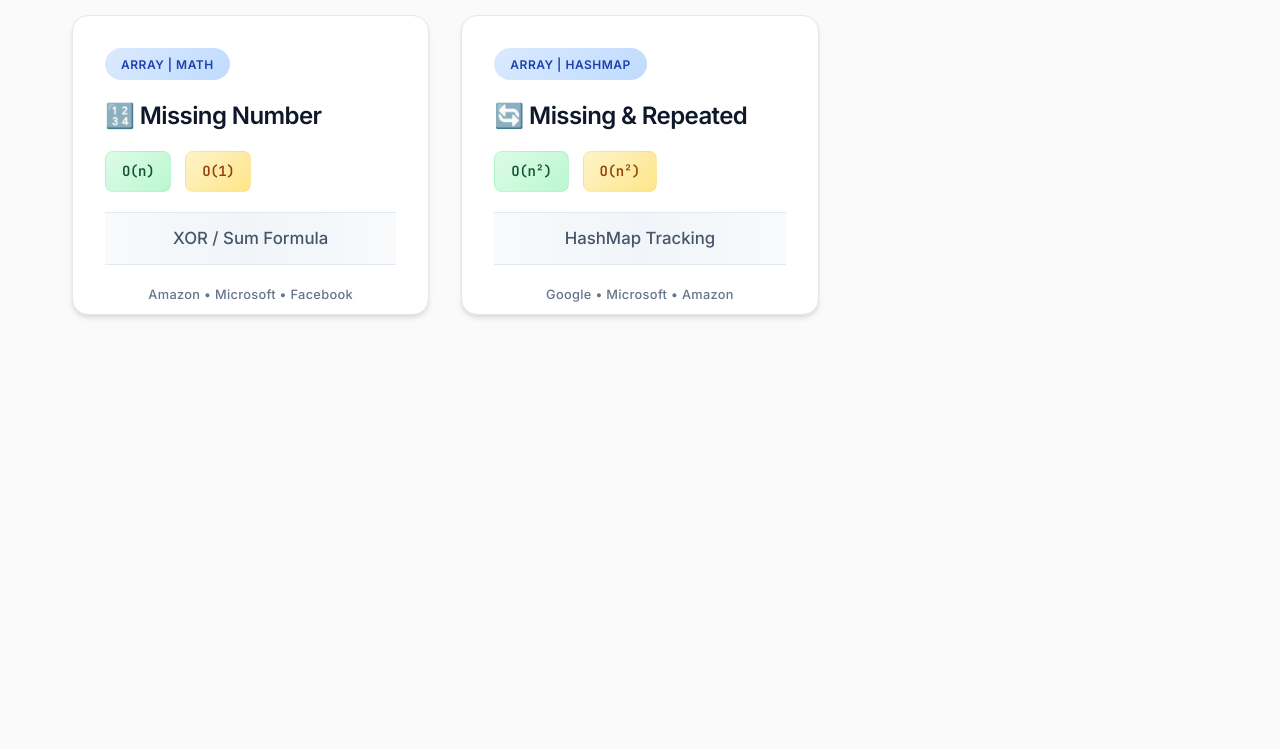
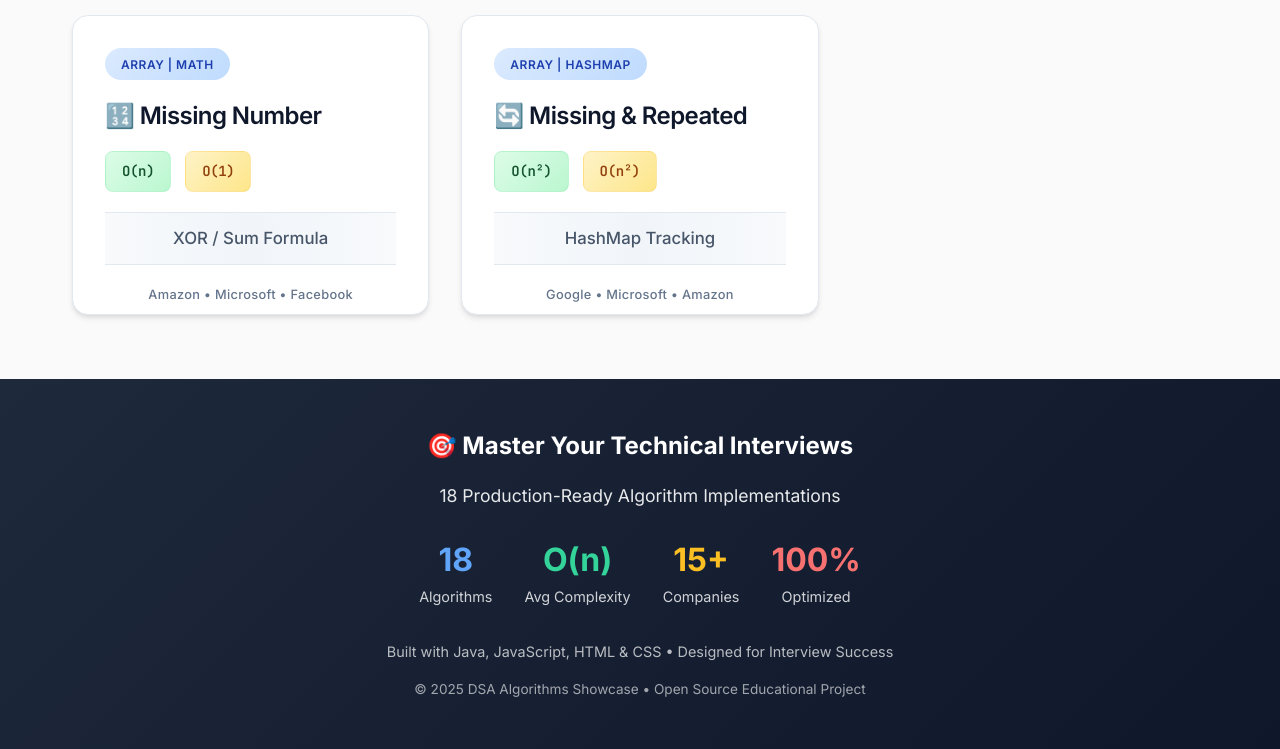
Before and after one commit to mynamevansh/DSA-QUESTIONS-, a plain HTML site: page showcase/index.html in a window 1280 px wide. Shown: the part 2000-2749 px from the top of the page. Before the commit the page ends 2363 px from the top, so only its background shows below. Drawn offline with Linux system fonts and the light colour scheme.

Commit message:
Enhance README with badges, learning path, and stats; Add professional footer to showcase

```diff
--- a/showcase/index.html
+++ b/showcase/index.html
@@ -462,6 +462,37 @@
         </div>
     </main>
 
+    <footer style="background: linear-gradient(135deg, #1e293b 0%, #0f172a 100%); color: white; padding: 3rem 0; margin-top: 4rem; text-align: center;">
+        <div class="container">
+            <h3 style="margin-bottom: 1rem; font-size: 1.5rem;">🎯 Master Your Technical Interviews</h3>
+            <p style="opacity: 0.9; margin-bottom: 1.5rem; font-size: 1.1rem;">18 Production-Ready Algorithm Implementations</p>
+            <div style="display: flex; justify-content: center; gap: 2rem; flex-wrap: wrap; margin-bottom: 2rem;">
+                <div style="text-align: center;">
+                    <div style="font-size: 2rem; font-weight: 700; color: #60a5fa;">18</div>
+                    <div style="opacity: 0.8; font-size: 0.9rem;">Algorithms</div>
+                </div>
+                <div style="text-align: center;">
+                    <div style="font-size: 2rem; font-weight: 700; color: #34d399;">O(n)</div>
+                    <div style="opacity: 0.8; font-size: 0.9rem;">Avg Complexity</div>
+                </div>
+                <div style="text-align: center;">
+                    <div style="font-size: 2rem; font-weight: 700; color: #fbbf24;">15+</div>
+                    <div style="opacity: 0.8; font-size: 0.9rem;">Companies</div>
+                </div>
+                <div style="text-align: center;">
+                    <div style="font-size: 2rem; font-weight: 700; color: #f87171;">100%</div>
+                    <div style="opacity: 0.8; font-size: 0.9rem;">Optimized</div>
+                </div>
+            </div>
+            <p style="opacity: 0.7; font-size: 0.9rem; margin-top: 2rem;">
+                Built with Java, JavaScript, HTML & CSS • Designed for Interview Success
+            </p>
+            <p style="opacity: 0.6; font-size: 0.85rem; margin-top: 1rem;">
+                © 2025 DSA Algorithms Showcase • Open Source Educational Project
+            </p>
+        </div>
+    </footer>
+
     <script defer src="algorithms.js"></script>
 
     <script>
```
Also changed, not shown: 1 other file.
